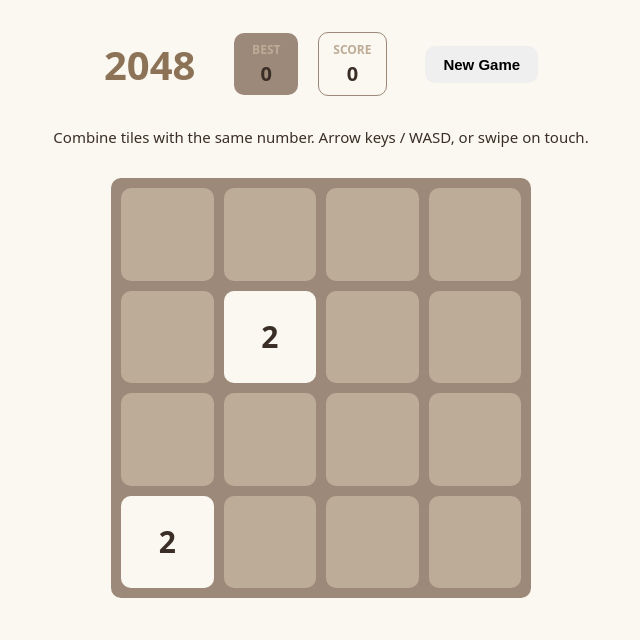
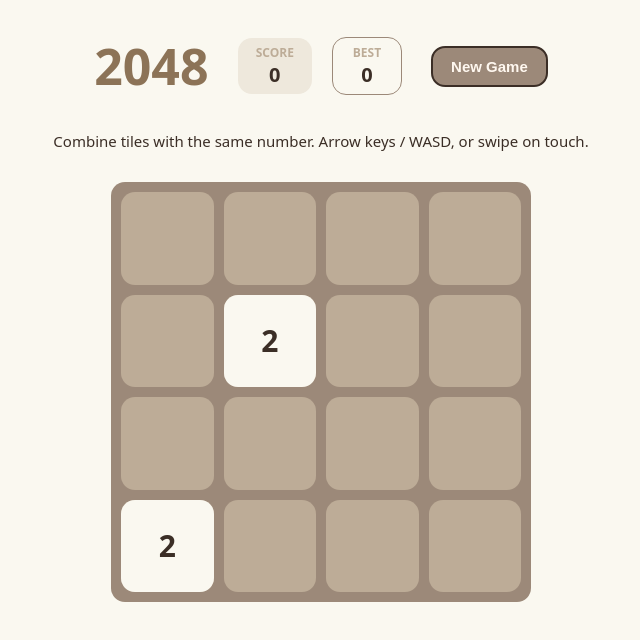
Before and after one commit to prakhar7017/game-2048, a React (Vite) app: page / in a window 1280 px wide. Shown: the top 640 px of the page, without its empty margins (319-959 px from the left). Built offline with nearby package versions, Linux system fonts and the light colour scheme.

Commit message:
visual inhancements

```diff
--- a/src/features/game2048/components/scoreboard.tsx
+++ b/src/features/game2048/components/scoreboard.tsx
@@ -7,12 +7,12 @@
     return (
         <div className="scoreboard">
             <div className="score-box score-box-filled">
+                <span className="score-label">Score</span>
+                <span className="score-value">{score}</span>
+            </div>
+            <div className="score-box score-box-outline">
                 <span className="score-label">Best</span>
                 <span className="score-value">{best}</span>
-            </div>
-            <div className="score-box score-box-outline">
-                <span className="score-label">Score</span>
-                <span className="score-value">{score}</span>
             </div>
         </div>
     )
--- a/src/features/game2048/game2048.css
+++ b/src/features/game2048/game2048.css
@@ -1,6 +1,6 @@
 :root {
   --bg: #faf8f0;
-  --radius: 10px;
+  --radius: 14px;
   --panel: #9c8979;
   --text-primary: #3b2e26;
   --text-muted: #bdac97;
@@ -55,8 +55,8 @@
 }
 
 .title {
-  font-size: 40px;
-  font-weight: 700;
+  font-size: 50px;
+  font-weight: 900;
   margin: 0;
   color: var(--accent);
 }
@@ -73,15 +73,14 @@
   flex-direction: column;
   align-items: center;
   background: var(--panel);
-  padding: 8px 14px;
-  gap: 2px;
+  padding: 6px 18px;
   border-radius: var(--radius);
   color: var(--text-primary);
-  min-width: 64px;
+  min-width: 70px;
 }
 
 .score-box-filled {
-  background: var(--panel);
+  background: #EEE8DC;
 }
 
 .score-box-outline {
@@ -166,6 +165,12 @@
   background: transparent;
   color: #fff8f0;
   border: 1px solid #fff8f0;
+}
+
+.btn-secondary.restart-btn {
+  background: var(--panel);
+  color: #FFF8F0;
+  border: 2px solid #3B2E26;
 }
 
 .board {
```
